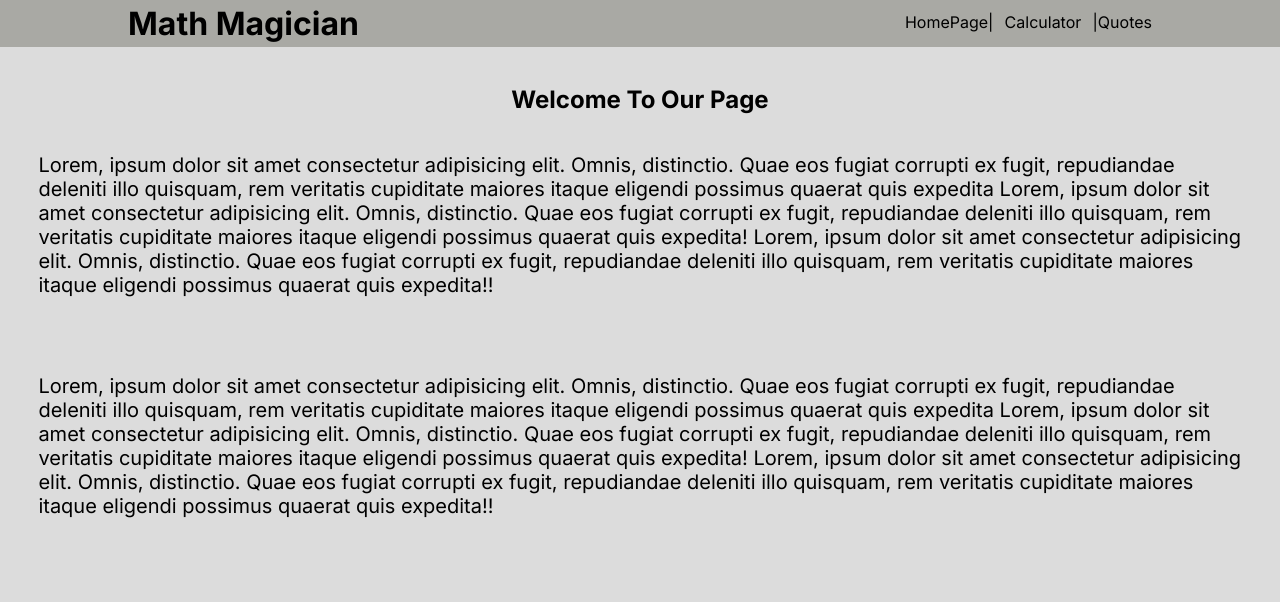
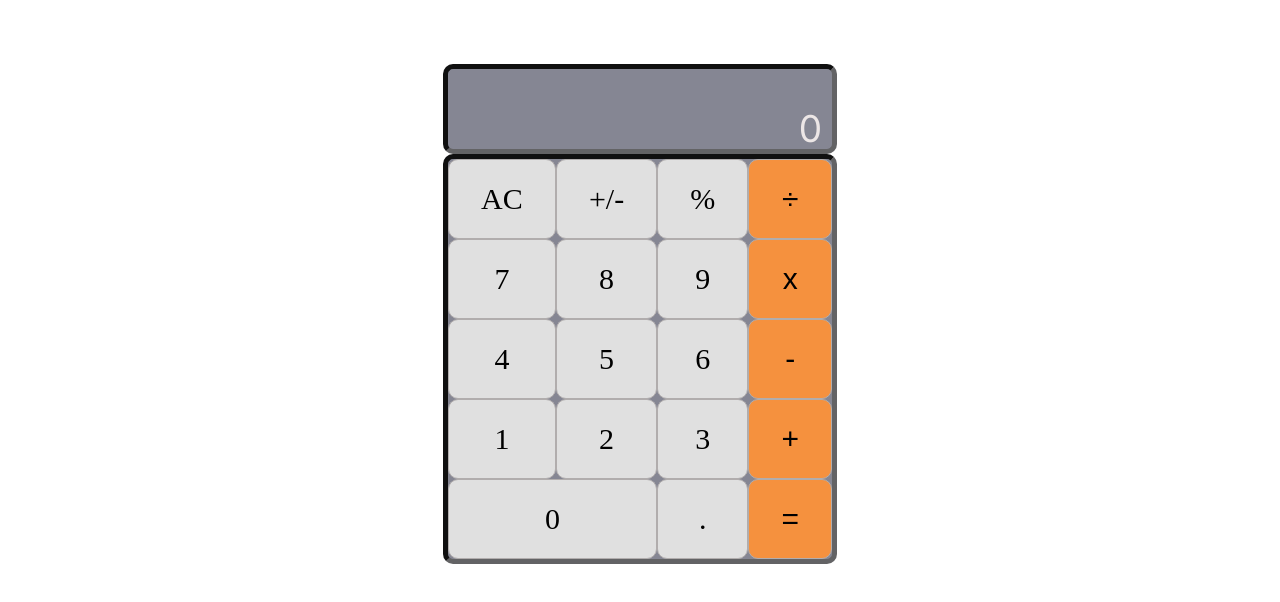
Before and after one commit to Richez003/math-magician, a React (Create React App) app: page / in a window 1280 px wide. Shown: the top 602 px of the page. Built offline with nearby package versions, Linux system fonts and the light colour scheme; a web font is replaced by a local one.

Commit message:
fixing linters errors

```diff
--- a/src/App.js
+++ b/src/App.js
@@ -1,9 +1,5 @@
 import React from 'react';
-import { BrowserRouter as Router, Route, Routes } from 'react-router-dom';
 import Calculator from './component/calculator';
-import HomePage from './pages/home';
-import Navigate from './pages/navigate';
-import Quotes from './pages/quote';
 
 class DisplayPage extends React.PureComponent {
   constructor(props) {
@@ -13,16 +9,7 @@ class DisplayPage extends React.PureComponent {
 
   render() {
     return (
-      <>
-        <Router>
-          <Navigate />
-          <Routes>
-            <Route path="/calculator" element={<Calculator />} />
-            <Route path="/" element={<HomePage />} />
-            <Route path="/quote" element={<Quotes />} />
-          </Routes>
-        </Router>
-      </>
+      <Calculator />
     );
   }
 }
--- a/src/component/calculator.css
+++ b/src/component/calculator.css
@@ -76,13 +76,3 @@ body {
   font-family: 'Orbitron', sans-serif;
   background-color: #f5913e;
 }
-
-.mainContainer h2 {
- position: absolute;
- /* margin-left: 10rem; */
- text-align: start;
- width: 100%;
- padding-left: 5rem;
- padding-bottom: 30rem;
- margin:0;
-}
--- a/src/component/calculator.js
+++ b/src/component/calculator.js
@@ -20,7 +20,6 @@ const Calculator = () => {
 
   return (
     <div className="mainContainer">
-      <h2>Let Do Some Mathematics</h2>
       <div className="valueInputs">
         <p className="displayResult">
           {total}
--- a/src/pages/home.css
+++ /dev/null
@@ -1,28 +0,0 @@
-* {
-    box-sizing: border-box;
-    padding: 0;
-    margin: 0;
-    color: black;
-  }
-
-  body {
-    font-family: 'Inter', serif;
-    height: 100%;
-    width: 100%;
-    background: gainsboro;
-  }
-
-  p {
-    font-size: 20px;
-    padding: 3%;
-    width: 100%;
-    display: flex;
-    justify-content: center;
-    color: black;
-  }
-
-  h2 {
-    padding-top: 3%;
-    margin: auto;
-    text-align: center;
-  }
--- a/src/pages/home.js
+++ /dev/null
@@ -1,23 +0,0 @@
-import React from 'react';
-import './home.css';
-
-const HomePage = () => {
-  const HomeDate = {
-    title: 'Welcome To Our Page',
-    text1: 'Lorem, ipsum dolor sit amet consectetur adipisicing elit. Omnis, distinctio. Quae eos fugiat corrupti ex fugit, repudiandae deleniti illo quisquam, rem veritatis cupiditate maiores itaque eligendi possimus quaerat quis expedita Lorem, ipsum dolor sit amet consectetur adipisicing elit. Omnis, distinctio. Quae eos fugiat corrupti ex fugit, repudiandae deleniti illo quisquam, rem veritatis cupiditate maiores itaque eligendi possimus quaerat quis expedita! Lorem, ipsum dolor sit amet consectetur adipisicing elit. Omnis, distinctio. Quae eos fugiat corrupti ex fugit, repudiandae deleniti illo quisquam, rem veritatis cupiditate maiores itaque eligendi possimus quaerat quis expedita!!',
-    text2: 'Lorem, ipsum dolor sit amet consectetur adipisicing elit. Omnis, distinctio. Quae eos fugiat corrupti ex fugit, repudiandae deleniti illo quisquam, rem veritatis cupiditate maiores itaque eligendi possimus quaerat quis expedita Lorem, ipsum dolor sit amet consectetur adipisicing elit. Omnis, distinctio. Quae eos fugiat corrupti ex fugit, repudiandae deleniti illo quisquam, rem veritatis cupiditate maiores itaque eligendi possimus quaerat quis expedita! Lorem, ipsum dolor sit amet consectetur adipisicing elit. Omnis, distinctio. Quae eos fugiat corrupti ex fugit, repudiandae deleniti illo quisquam, rem veritatis cupiditate maiores itaque eligendi possimus quaerat quis expedita!!',
-  };
-
-  const { title, text1, text2 } = HomeDate;
-
-  return (
-    <section className="home-wrapper">
-      <h2>{title}</h2>
-      <div className="body-wrapper">
-        <p>{text1}</p>
-        <p>{text2}</p>
-      </div>
-    </section>
-  );
-};
-export default HomePage;
--- a/src/pages/navigate.css
+++ /dev/null
@@ -1,19 +0,0 @@
-.head {
-    display: flex;
-    padding: 4px;
-    padding-inline: 10%;
-    justify-content: space-between;
-    background: rgb(169, 169, 164);
-  }
-
-  nav{
-    display: flex;
-    text-decoration: none;
-    justify-content: flex-end;
-    gap: 5%
-  }
-
-  nav a {
-    padding-top: 8px;
-    text-decoration: none;
-  }
--- a/src/pages/navigate.js
+++ /dev/null
@@ -1,20 +0,0 @@
-import React from 'react';
-import { Link } from 'react-router-dom';
-import './navigate.css';
-
-class Navigate extends React.PureComponent {
-  render() {
-    return (
-      <header className="head">
-        <h1>Math Magician</h1>
-        <nav>
-          <Link to="/">HomePage|</Link>
-          <Link to="/calculator">Calculator</Link>
-          <Link to="/Quotes">|Quotes</Link>
-        </nav>
-      </header>
-
-    );
-  }
-}
-export default Navigate;
--- a/src/pages/quote.css
+++ /dev/null
@@ -1,10 +0,0 @@
-.quotesParagraph {
-    padding: 5%;
-    font-size: 30px;
-  }
-
-  .paragraphQuote {
-    font-family: 'Inter', serif;
-    font-size: 30px;
-    color: black;
-  }
--- a/src/pages/quote.js
+++ /dev/null
@@ -1,16 +0,0 @@
-import React from 'react';
-import './quote.css';
-
-function Quotes() {
-  return (
-    <>
-      <main className="quotesParagraph">
-        <p className="paragraphQuote">
-          Mathematics is not about numbers, equations, computations
-          or algorithms: It is about understanding. - William Paul, Thurston
-        </p>
-      </main>
-    </>
-  );
-}
-export default Quotes;
```
